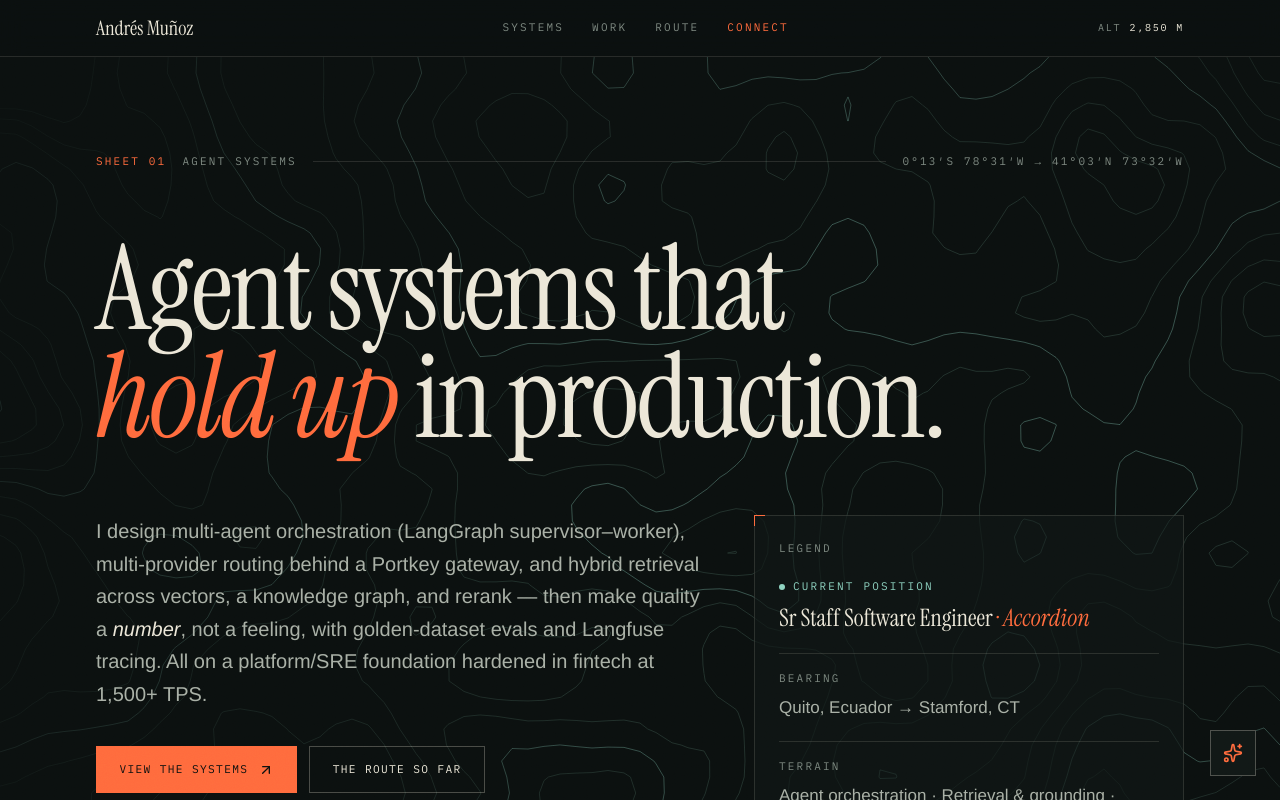
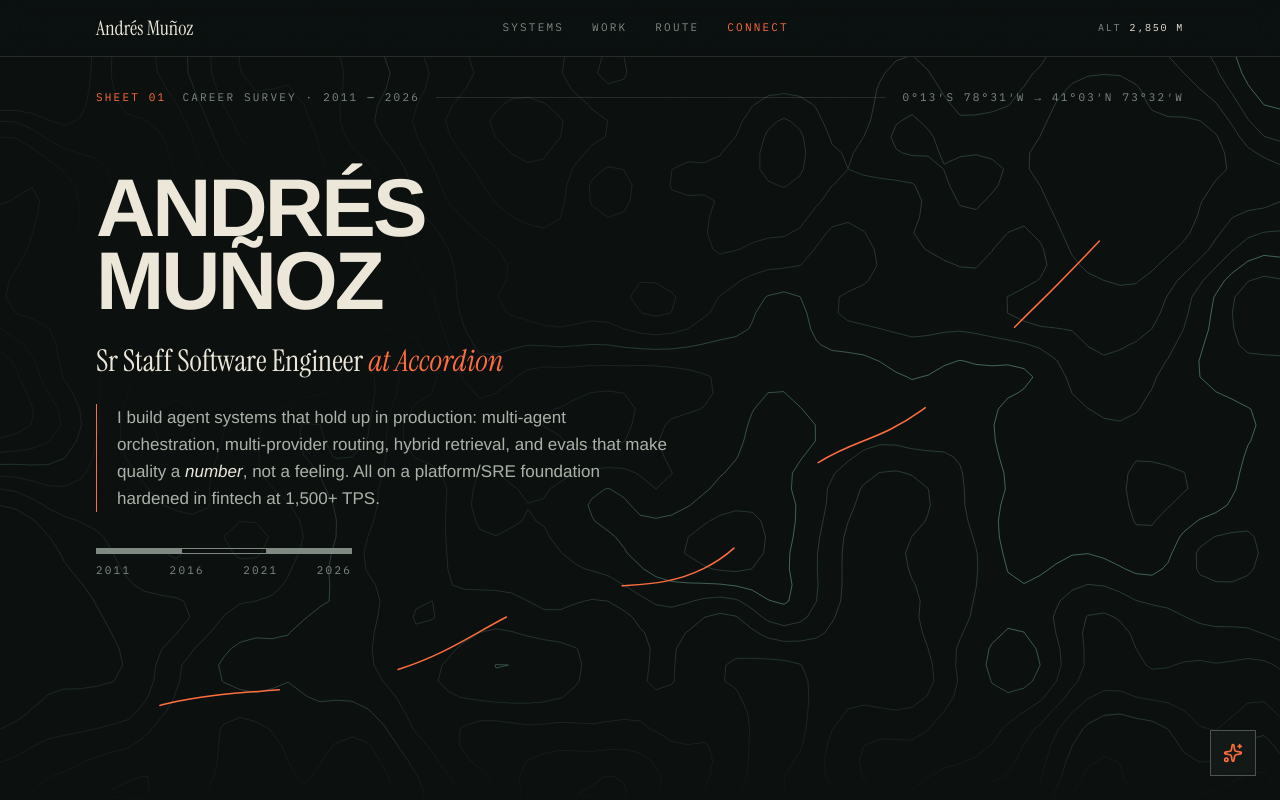
Before and after one commit to andresKillem/personal-brand, a Next.js app: page / in a window 1280 px wide. Shown: the top 800 px of the page. Built offline with nearby package versions, Linux system fonts and the light colour scheme; a web font is replaced by a local one.

Commit message:
Replace slogan hero with a map hero: title block and career route plotted on the terrain

```diff
--- a/app/page.tsx
+++ b/app/page.tsx
@@ -2,6 +2,7 @@ import { AIChatbot } from "@/components/AIChatbot";
 import { Altimeter } from "@/components/Altimeter";
 import { ContourField } from "@/components/ContourField";
 import { ElevationProfile } from "@/components/ElevationProfile";
+import { RouteMap } from "@/components/RouteMap";
 import {
   AgenticSREDiagram,
   LangGraphDiagram,
@@ -113,83 +114,80 @@ export default function Home() {
         </div>
       </header>
 
-      {/* ---------- Hero ---------- */}
+      {/* ---------- Hero: the map itself ---------- */}
       <section className="relative border-b border-line">
-        <ContourField className="absolute inset-0 w-full h-full [mask-image:radial-gradient(ellipse_90%_85%_at_70%_40%,black_30%,transparent_100%)]" />
-        <div className="relative max-w-6xl mx-auto px-5 sm:px-8 pt-16 pb-14 md:pt-24 md:pb-16">
-          <div className="flex items-center gap-4 mb-12 md:mb-16 rise">
+        <ContourField
+          ascent={0.3}
+          className="absolute inset-0 w-full h-full [mask-image:linear-gradient(to_bottom,black_75%,transparent)]"
+        />
+        {/* Darkens the terrain behind the title block so the text stays readable */}
+        <div
+          aria-hidden="true"
+          className="absolute inset-0 bg-[radial-gradient(ellipse_55%_60%_at_18%_30%,var(--color-paper)_20%,transparent_100%)]"
+        />
+
+        <RouteMap className="hidden lg:block absolute inset-0" />
+
+        <div className="relative max-w-6xl mx-auto px-5 sm:px-8 pt-8 pb-10 lg:min-h-[47rem] pointer-events-none">
+          {/* Map margin */}
+          <div className="flex items-center gap-4 rise">
             <span className="label text-accent">Sheet 01</span>
-            <span className="label">Agent systems</span>
+            <span className="label">Career survey · 2011 — 2026</span>
             <span className="rule flex-1" />
             <span className="label hidden sm:inline">0°13′S 78°31′W → 41°03′N 73°32′W</span>
           </div>
 
-          <h1 className="display-xl font-display max-w-5xl rise rise-1">
-            Agent systems that <span className="italic text-accent">hold&nbsp;up</span> in production.
+          {/* Title block */}
+          <div className="mt-12 lg:mt-16 max-w-xl pointer-events-auto">
+            <h1 className="font-body font-bold uppercase leading-[0.9] tracking-[-0.035em] text-[clamp(2.75rem,6.4vw,5.25rem)] rise rise-1">
+              Andrés
+              <br />
+              Muñoz
             </h1>
+            <p className="mt-6 font-display text-3xl leading-tight rise rise-2">
+              {currentCamp.title}
+              <span className="italic text-accent"> at {currentCamp.company}</span>
+            </p>
+            <p className="mt-6 text-ink-soft border-l border-accent pl-5 rise rise-3">
+              I build agent systems that hold up in production: multi-agent
+              orchestration, multi-provider routing, hybrid retrieval, and evals
+              that make quality a <span className="text-ink italic">number</span>,
+              not a feeling. All on a platform/SRE foundation hardened in fintech
+              at 1,500+ TPS.
+            </p>
 
-          <div className="mt-12 md:mt-16 grid grid-cols-12 gap-x-10 gap-y-10">
-            <div className="col-span-12 lg:col-span-7 rise rise-2">
-              <p className="text-lg md:text-xl text-ink-soft leading-relaxed">
-                I design multi-agent orchestration (LangGraph supervisor–worker),
-                multi-provider routing behind a Portkey gateway, and hybrid retrieval
-                across vectors, a knowledge graph, and rerank — then make quality a{" "}
-                <span className="text-ink italic">number</span>, not a feeling, with
-                golden-dataset evals and Langfuse tracing. All on a platform/SRE
-                foundation hardened in fintech at 1,500+ TPS.
-              </p>
-              <div className="mt-9 flex flex-wrap items-center gap-3">
-                <a href="#systems" className="btn btn-solid group">
-                  View the systems
-                  <ArrowUpRight className="w-4 h-4 group-hover:translate-x-0.5 group-hover:-translate-y-0.5 transition-transform" />
-                </a>
-                <a href="#route" className="btn">The route so far</a>
+            {/* Scale bar */}
+            <div className="mt-9 rise rise-4" aria-hidden="true">
+              <div className="flex h-1.5 w-64 border border-ink-faint">
+                <span className="flex-1 bg-ink-faint" />
+                <span className="flex-1" />
+                <span className="flex-1 bg-ink-faint" />
+              </div>
+              <div className="flex w-64 justify-between label mt-2">
+                <span>2011</span>
+                <span>2016</span>
+                <span>2021</span>
+                <span>2026</span>
+              </div>
+            </div>
           </div>
         </div>
 
-            {/* Map legend */}
-            <aside className="col-span-12 lg:col-span-5 rise rise-3">
-              <div className="frame p-6 backdrop-blur-sm">
-                <div className="label mb-5">Legend</div>
-                <dl className="space-y-5">
-                  <div>
-                    <dt className="label flex items-center gap-2 text-glacier">
-                      <span className="inline-block w-1.5 h-1.5 rounded-full bg-glacier" />
-                      Current position
-                    </dt>
-                    <dd className="mt-2 font-display text-2xl leading-tight">
-                      {currentCamp.title}
-                      <span className="italic text-accent"> · {currentCamp.company}</span>
-                    </dd>
+        {/* On small screens the route sits below the title block */}
+        <div className="relative lg:hidden h-80 mx-5 sm:mx-8 mb-8 border-t border-line">
+          <RouteMap className="absolute inset-0" />
         </div>
-                  <div className="border-t border-line pt-4">
-                    <dt className="label">Bearing</dt>
-                    <dd className="mt-1.5 text-ink-soft">Quito, Ecuador → Stamford, CT</dd>
-                  </div>
-                  <div className="border-t border-line pt-4">
-                    <dt className="label">Terrain</dt>
-                    <dd className="mt-1.5 text-ink-soft">
-                      Agent orchestration · Retrieval &amp; grounding · Evals &amp; observability · Platform &amp; SRE
-                    </dd>
-                  </div>
-                </dl>
-              </div>
-            </aside>
-          </div>
+      </section>
 
-          {/* Survey data */}
-          <div className="mt-16 grid grid-cols-2 md:grid-cols-4 border-t border-line rise rise-4">
+      {/* ---------- Survey data ---------- */}
+      <section className="border-b border-line">
+        <div className="max-w-6xl mx-auto px-5 sm:px-8 grid grid-cols-2 md:grid-cols-4">
           {surveyData.map((stat) => (
-              <div key={stat.label} className="py-6 pr-4 border-b border-line md:border-b-0">
+            <div key={stat.label} className="py-7 pr-4">
               <div className="font-display text-4xl md:text-5xl">{stat.value}</div>
               <div className="label mt-2">{stat.label}</div>
             </div>
           ))}
-          </div>
-
-          <p className="mt-10 font-display italic text-2xl text-ink-faint rise rise-5">
-            — Architecting elegance in chaos.
-          </p>
         </div>
       </section>
 
--- /dev/null
+++ b/components/RouteMap.tsx
@@ -0,0 +1,118 @@
+import { camps } from "@/lib/content";
+
+/* ============================================================
+   RouteMap — the career plotted on the hero's terrain.
+   Each camp is a marker on the map; the route climbs from the
+   valley (lower left) to the current position (upper right).
+   Positions are percentages of the map area.
+   ============================================================ */
+
+type MapPosition = { x: number; y: number; labelSide: "right" | "left" };
+
+/** One position per camp, in the same order as `camps`. */
+const CAMP_POSITIONS: MapPosition[] = [
+  { x: 13, y: 86, labelSide: "right" },
+  { x: 30, y: 82, labelSide: "right" },
+  { x: 43, y: 72, labelSide: "right" },
+  { x: 55, y: 68, labelSide: "right" },
+  { x: 63, y: 55, labelSide: "right" },
+  { x: 72, y: 47, labelSide: "right" },
+  { x: 81, y: 33, labelSide: "right" },
+  { x: 90, y: 17, labelSide: "left" },
+];
+
+const TRAILHEAD = { x: 4, y: 93 };
+
+function routePath(points: { x: number; y: number }[]): string {
+  let path = `M ${points[0].x} ${points[0].y}`;
+  for (let i = 0; i < points.length - 1; i++) {
+    const previous = points[Math.max(0, i - 1)];
+    const start = points[i];
+    const end = points[i + 1];
+    const next = points[Math.min(points.length - 1, i + 2)];
+    const tension = 0.2;
+    path +=
+      ` C ${start.x + (end.x - previous.x) * tension} ${start.y + (end.y - previous.y) * tension},` +
+      ` ${end.x - (next.x - start.x) * tension} ${end.y - (next.y - start.y) * tension},` +
+      ` ${end.x} ${end.y}`;
+  }
+  return path;
+}
+
+export function RouteMap({ className = "" }: { className?: string }) {
+  const plottedCamps = camps.slice(0, CAMP_POSITIONS.length).map((camp, index) => ({
+    camp,
+    position: CAMP_POSITIONS[index],
+  }));
+  const path = routePath([TRAILHEAD, ...plottedCamps.map(({ position }) => position)]);
+
+  return (
+    <div className={className}>
+      <svg
+        viewBox="0 0 100 100"
+        preserveAspectRatio="none"
+        className="absolute inset-0 w-full h-full"
+        aria-hidden="true"
+      >
+        <path
+          d={path}
+          pathLength={1}
+          fill="none"
+          stroke="var(--color-accent)"
+          strokeWidth="1.5"
+          strokeLinecap="round"
+          vectorEffect="non-scaling-stroke"
+          className="route-line"
+        />
+      </svg>
+
+      <ol className="contents" aria-label="Career route, oldest to current">
+        {plottedCamps.map(({ camp, position }, index) => (
+          <li
+            key={camp.numeral}
+            className="route-camp absolute"
+            style={{
+              left: `${position.x}%`,
+              top: `${position.y}%`,
+              animationDelay: `${0.5 + index * 0.16}s`,
+            }}
+          >
+            <a href="#route" className="group block">
+              <span className="absolute -translate-x-1/2 -translate-y-1/2 block">
+                {camp.isCurrent && (
+                  <span className="beacon absolute inset-0 rounded-full border border-accent" />
+                )}
+                <svg width="16" height="15" viewBox="0 0 16 15" className="relative block">
+                  <path
+                    d="M1.5 13.5 L8 1.5 L14.5 13.5 Z"
+                    fill={camp.isCurrent ? "var(--color-accent)" : "var(--color-paper)"}
+                    stroke={camp.isCurrent ? "var(--color-accent)" : "var(--color-ink)"}
+                    strokeWidth="1.4"
+                    strokeLinejoin="round"
+                  />
+                </svg>
+              </span>
+              <span
+                className={`absolute whitespace-nowrap ${
+                  position.labelSide === "right" ? "top-2 left-3" : "bottom-1 right-5 text-right"
+                }`}
+              >
+                <span
+                  className={`hidden sm:block font-display italic leading-none transition-colors group-hover:text-accent ${
+                    camp.isCurrent ? "text-2xl text-ink" : "text-lg text-ink-soft"
+                  }`}
+                >
+                  {camp.company}
+                </span>
+                <span className="block font-mono text-[0.625rem] tracking-[0.14em] text-ink-faint mt-1">
+                  {camp.period.slice(0, 4)}
+                  {camp.isCurrent && <span className="text-accent"> · now</span>}
+                </span>
+              </span>
+            </a>
+          </li>
+        ))}
+      </ol>
+    </div>
+  );
+}
```
Also changed, not shown: app/globals.css (+12 -1 lines), components/ContourField.tsx (+10 -4 lines). Lines whose indentation alone changed are shown as unchanged.
